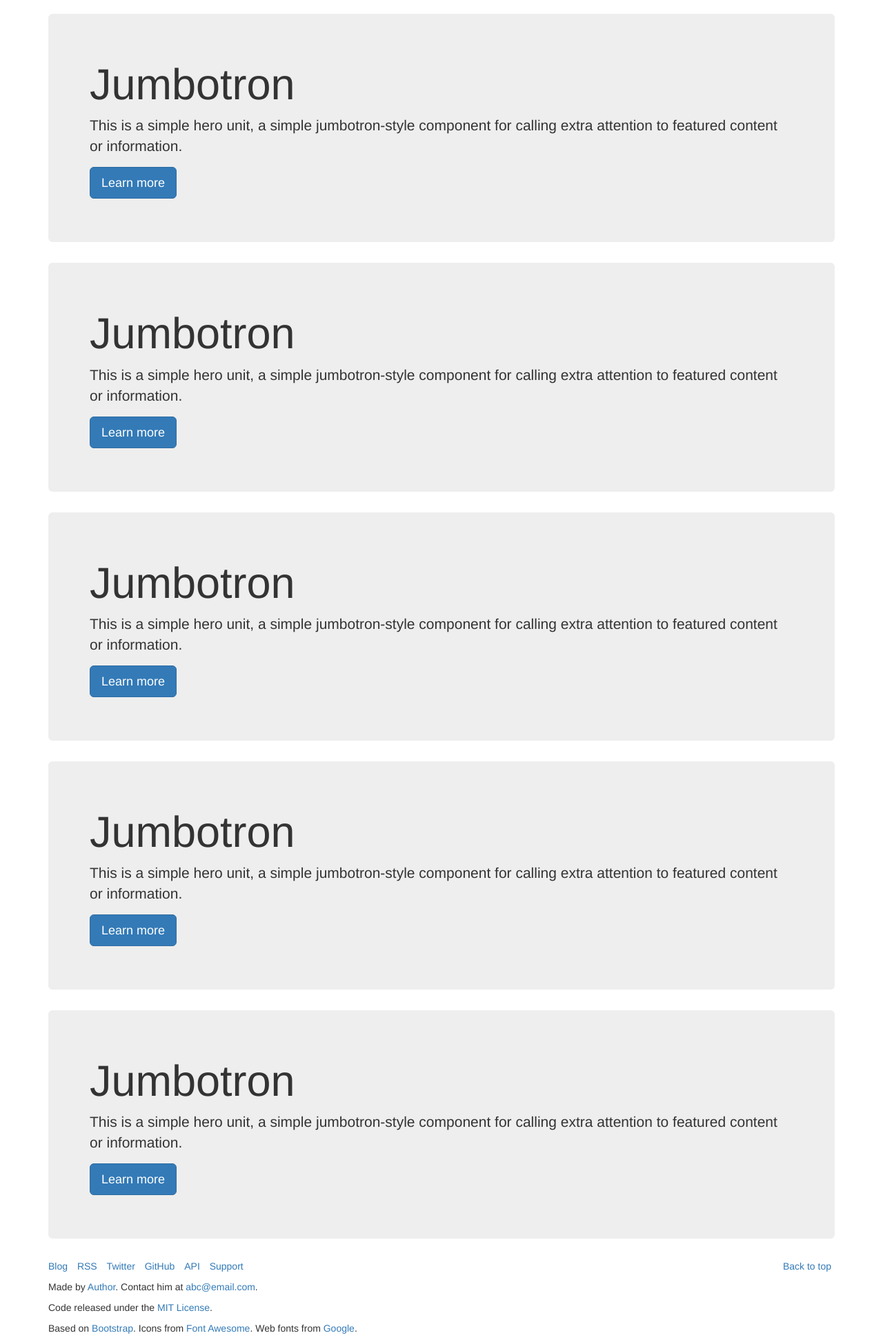
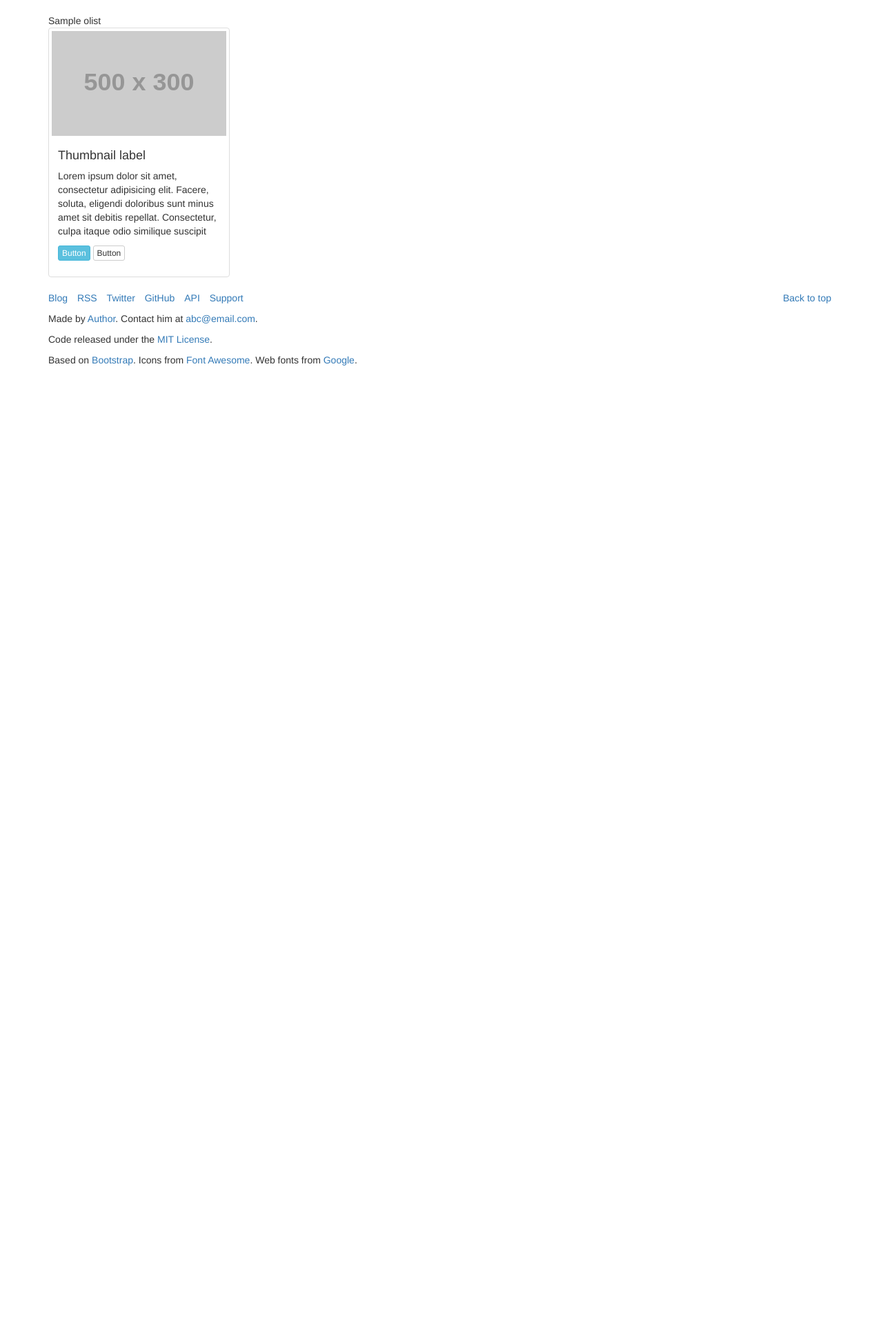
Before and after one commit to frombegin/frontend, a Django app: template templates/pages/index.html in a window 1280 px wide. Shown: the part 52-1998 px from the top of the page at 69% size. After the commit the page ends 582 px from the top, so only its background shows below. Run offline with Django 3.2, Linux system fonts and the light colour scheme; the template is opened without the code that fills it: most values are stand-ins (such as "Sample title", 1, 10 or a date in 2020); grey boxes labelled with a size stand in for pictures from a placeholder-image service; some libraries are stand-ins or nearby versions.

Commit message:
minor changes.

```diff
--- a/frontend/urls.py
+++ b/frontend/urls.py
@@ -20,7 +20,29 @@ from django.conf.urls.static import static
 
 from django.views.generic import TemplateView
 
+
+class Segmenter(object):
+    def __init__(self, iter, step=4):
+        self.iter = iter
+        self.step = step
+
+    def __iter__(self):
+        index = 0
+        while True:
+            result = self.iter[index: index+self.step]
+            if not result:
+                raise StopIteration
+            yield result
+            index += self.step
+
+class MyTemplateView(TemplateView):
+    template_name = "pages/index.html"
+
+    def get_context_data(self, **kwargs):
+        return {'xobjects': Segmenter( list(xrange(83)), 4), }
+
+
 urlpatterns = [
-    url(r'^admin/', include(admin.site.urls)),
-    url(r'^$', TemplateView.as_view(template_name="pages/index.html")),
-] + static(settings.STATIC_URL, document_root=settings.STATIC_ROOT)
+                  url(r'^admin/', include(admin.site.urls)),
+                  url(r'^$', MyTemplateView.as_view()),
+              ] + static(settings.STATIC_URL, document_root=settings.STATIC_ROOT)
--- a/templates/pages/index.html
+++ b/templates/pages/index.html
@@ -1,17 +1,37 @@
 {% extends "base.html" %}
 
 {% block content %}
-    {% for foo in "abcde" %}
+
+    {% for olist in xobjects %}
+
+    <div class="row">
+
+        {% for o in olist %}
+
+            <div class="col-xs-18 col-sm-6 col-md-3">
+                {{ o }}
+                {% include "pages/partials/thumbnail.html" %}
+            </div>
+
+        {% endfor %}
 
 
-        <div class="jumbotron">
-            <h1>Jumbotron</h1>
 
-            <p>This is a simple hero unit, a simple jumbotron-style component for calling extra attention to featured
-                content or information.</p>
+{#        <div class="col-xs-18 col-sm-6 col-md-3">#}
+{#            {% include "pages/partials/thumbnail.html" %}#}
+{#        </div>#}
+{##}
+{#        <div class="col-xs-18 col-sm-6 col-md-3">#}
+{#            {% include "pages/partials/thumbnail.html" %}#}
+{#        </div>#}
 
-            <p><a class="btn btn-primary btn-lg">Learn more</a></p>
-        </div>
+{#        <div class="col-xs-18 col-sm-6 col-md-3">#}
+            {#            {% include "pages/partials/thumbnail.html" %}#}
+{#        </div>#}
+
+    </div><!-- End row -->
+
+
     {% endfor %}
 
 {% endblock %}
--- /dev/null
+++ b/templates/pages/partials/thumbnail.html
@@ -0,0 +1,15 @@
+<div class="thumbnail">
+    <img src="http://placehold.it/500x300" alt="">
+
+    <div class="caption">
+        <h4>Thumbnail label</h4>
+
+        <p>Lorem ipsum dolor sit amet, consectetur adipisicing elit. Facere, soluta, eligendi doloribus
+            sunt minus amet sit debitis repellat. Consectetur, culpa itaque odio similique suscipit</p>
+
+        <p>
+            <a href="#" class="btn btn-info btn-xs" role="button">Button</a>
+            <a href="#" class="btn btn-default btn-xs" role="button">Button</a>
+        </p>
+    </div>
+</div>
```
Also changed, not shown: static/favicon.ico (added).
